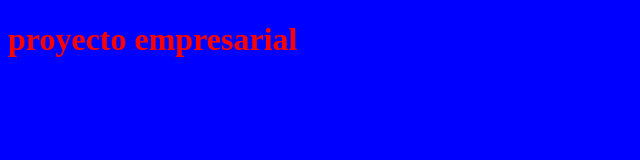
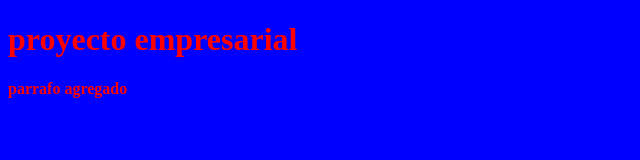
Before and after one commit to Fumlat/cursogit, a plain HTML site: page index.html in a window 1280 px wide. Shown: the whole page, without its empty margins (0-640 px from the left). Drawn offline with Linux system fonts and the light colour scheme.

Commit message:
Update index.html

```diff
--- a/index.html
+++ b/index.html
@@ -8,5 +8,6 @@
 
 <body>
 <h1> proyecto empresarial </h1>
+  <p> parrafo agregado </p>
 </body>
 </html>
```
